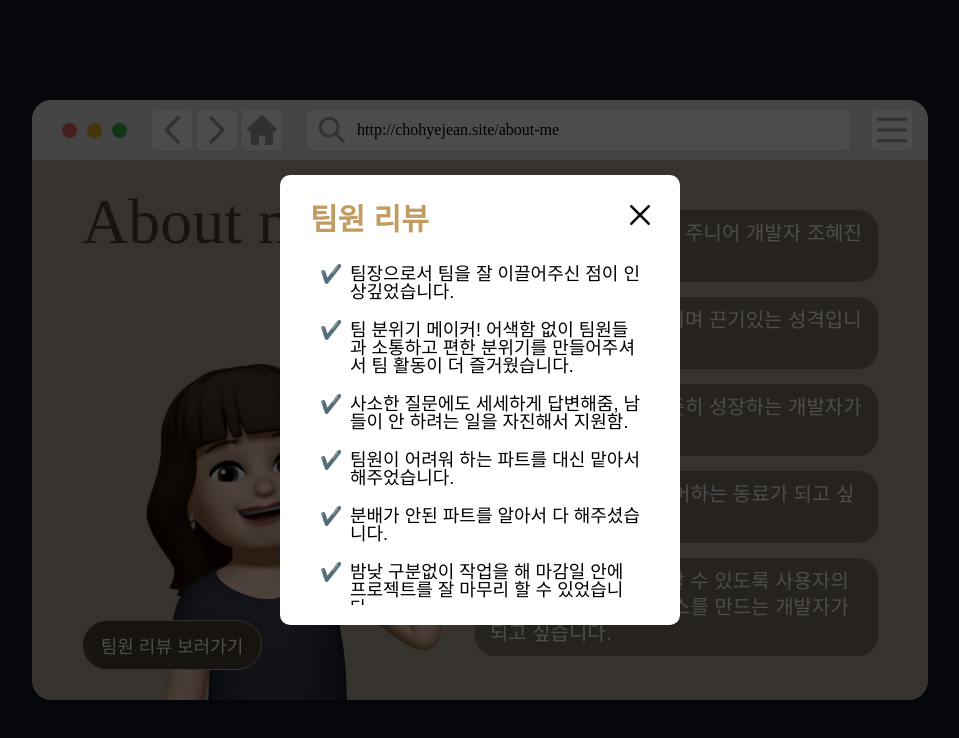
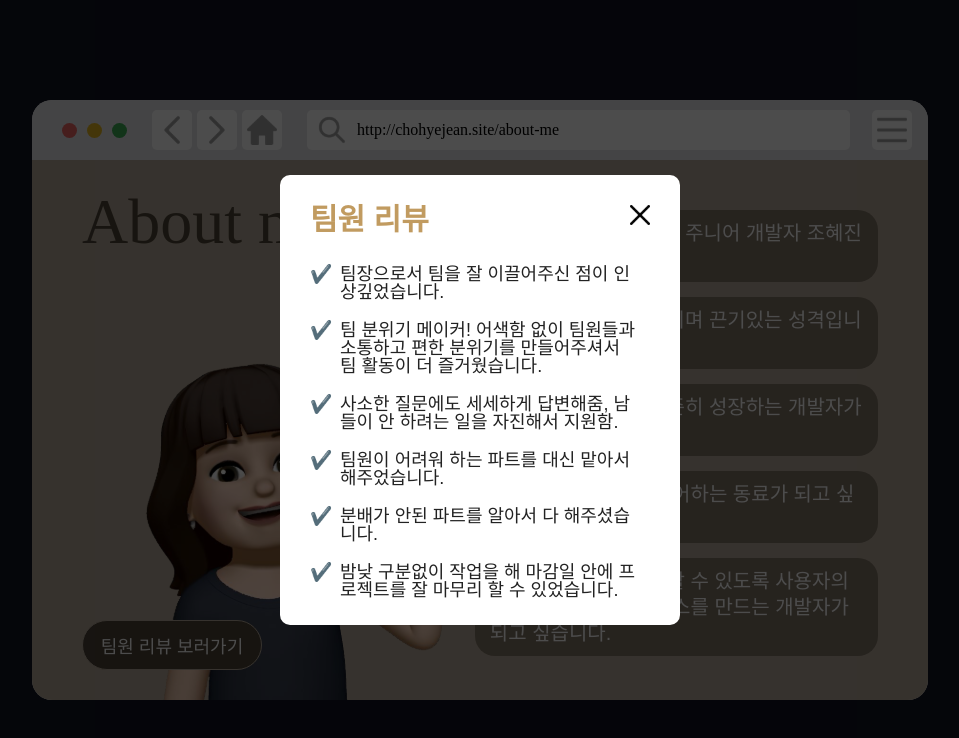
Before and after one commit to MEGUMMY1/Portfolio, a Next.js app: page /about-me in a window 1280 px wide. Both pictures are taken after a click on the button "팀원 리뷰 보러가기". Shown: the top 738 px of the page, without its empty margins (160-1119 px from the left). Built offline with nearby package versions, Linux system fonts and the light colour scheme; a web font is replaced by a local one.

Commit message:
Design: modal padding 조정

```diff
--- a/components/Modal/ModalContent/ModalContent.module.scss
+++ b/components/Modal/ModalContent/ModalContent.module.scss
@@ -15,13 +15,14 @@
 
 .content {
   margin-top: 20px;
-  padding: 10px;
+  padding: 10px 10px 10px 0;
   font-size: 18px;
   overflow-y: auto;
   height: 350px;
   display: flex;
   gap: 20px;
   flex-direction: column;
+  color: #222222;
 
   @media (max-width: $Mobile) {
     padding: 5px;
```
